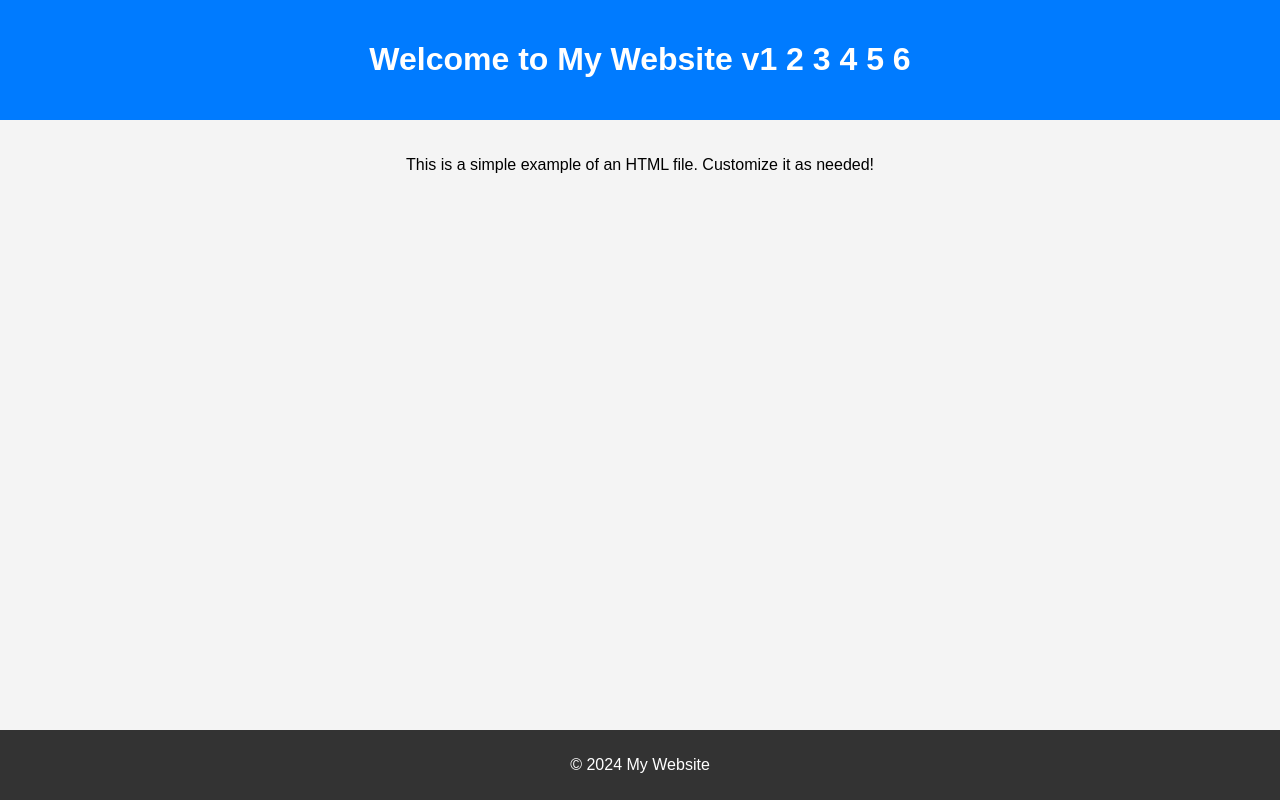
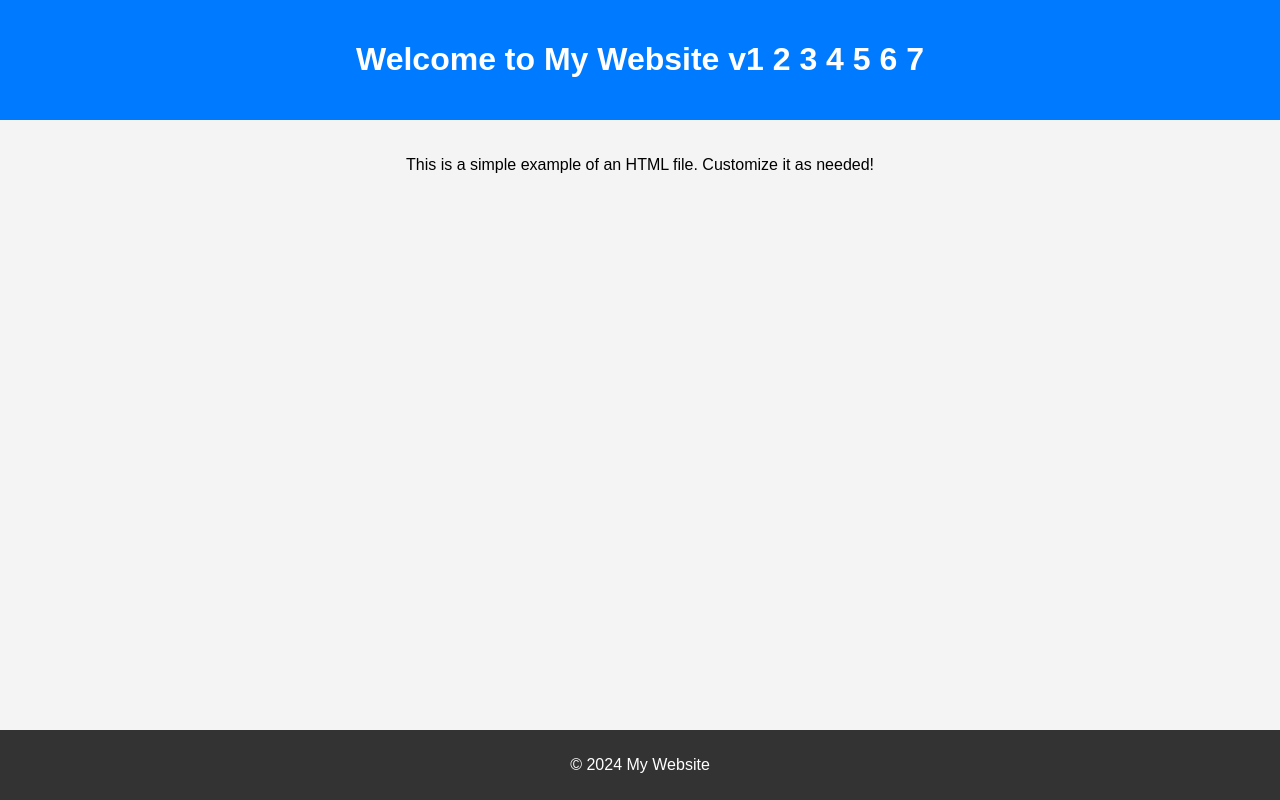
Before and after one commit to suryasusheelaparas/gcp-ci-cd, a plain HTML site: page index.html in a window 1280 px wide. Drawn offline with Linux system fonts and the light colour scheme.

Commit message:
Update index.html

```diff
--- a/index.html
+++ b/index.html
@@ -32,7 +32,7 @@
 </head>
 <body>
     <header>
-        <h1>Welcome to My Website v1 2 3 4 5 6</h1>
+        <h1>Welcome to My Website v1 2 3 4 5 6 7</h1>
     </header>
     <section>
         <p>This is a simple example of an HTML file. Customize it as needed!</p>
```
